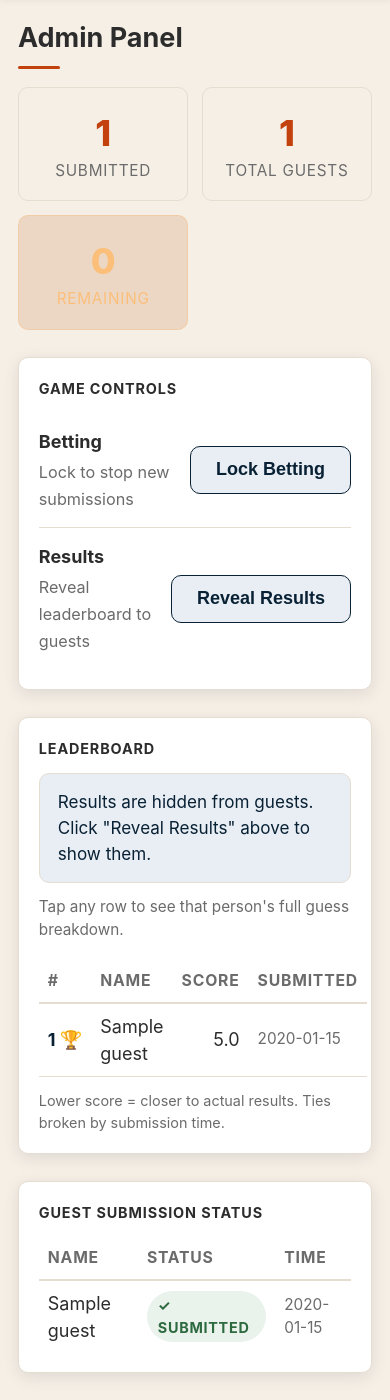
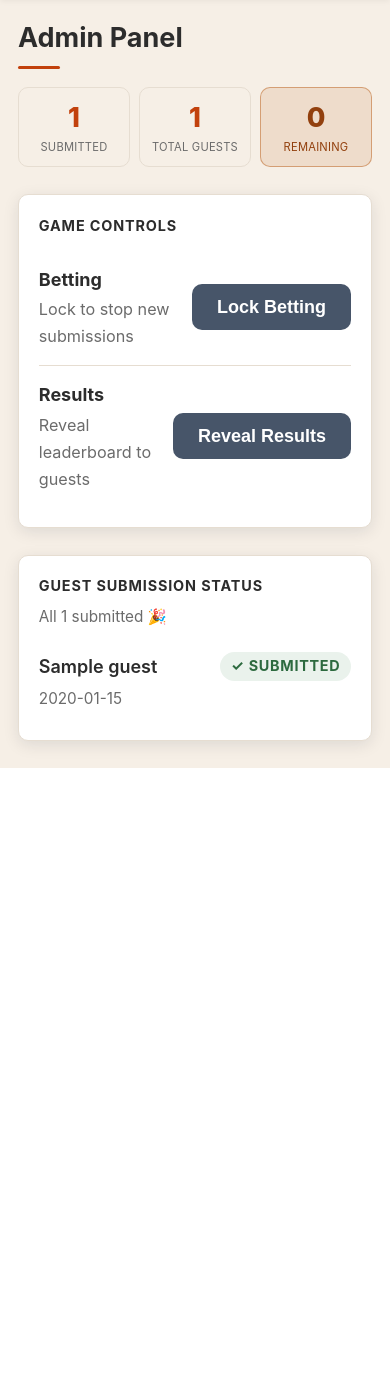
Before and after one commit to Ductapemaster/sparky-dog-bet, a Flask app: page /admin in a window 390 px wide. Shown: the part 118-1518 px from the top of the page. After the commit the page ends 886 px from the top, so only its background shows below. Run offline with Flask 3, Linux system fonts and the light colour scheme; the visitor is signed in with stand-in values (Sample User, id 1); data comes from the database, SQL or seed files in the repository; tables that the repository leaves empty hold one stand-in row (values such as "Sample post"); grey boxes marked "Sample" are stand-in pictures.

Commit message:
admin: guest status board, name filter, inline guest edit
Rework the admin guests panel into a submission-status board: show each
guest's submitted/pending state, add a live name filter, and allow
editing a guest's bet inline without leaving the page. Order the guest
list by submission status (pending first) so outstanding guests are
easy to find.

Co-Authored-By: Claude Opus 4.8 <noreply@anthropic.com>

```diff
--- a/app/db.py
+++ b/app/db.py
@@ -185,7 +185,8 @@ def verify_guest(name, phone4):
 def get_all_guests():
     with _get_db() as conn:
         rows = conn.execute(
-            "SELECT id, name, phone4, has_submitted, submitted_at FROM guests ORDER BY name"
+            "SELECT id, name, phone4, has_submitted, submitted_at FROM guests "
+            "ORDER BY has_submitted ASC, name"
         ).fetchall()
         return [
             {
--- a/app/templates/admin.html
+++ b/app/templates/admin.html
@@ -52,9 +52,9 @@
       <div class="stat-num">{{ total }}</div>
       <div class="stat-lbl">Total Guests</div>
     </div>
-    <div class="stat-box" style="border-color:rgba(251,191,122,0.4); background:rgba(180,83,9,0.15);">
-      <div class="stat-num" style="color:#fbbf7a;">{{ total - submitted }}</div>
-      <div class="stat-lbl" style="color:#fbbf7a;">Remaining</div>
+    <div class="stat-box" style="border-color:rgba(180,83,9,0.45); background:rgba(180,83,9,0.12);">
+      <div class="stat-num" style="color:#92400e;">{{ total - submitted }}</div>
+      <div class="stat-lbl" style="color:#92400e;">Remaining</div>
     </div>
   </div>
 
@@ -85,91 +85,32 @@
   </div>
 
   <div class="card" style="margin-bottom:1.5rem;">
-    <h3 class="admin-sh">Leaderboard</h3>
-    {% if not has_actual %}
-    <div class="alert alert-info">Add actual DNA results in the Results tab to see scores.</div>
-    {% elif leaderboard %}
-      {% if not status.revealed %}
-      <div class="alert alert-info" style="margin-bottom:0.75rem;">
-        Results are hidden from guests. Click "Reveal Results" above to show them.
-      </div>
-      {% endif %}
-      <p class="muted" style="font-size:0.85rem; margin-bottom:1rem;">Tap any row to see that person's full guess breakdown.</p>
-      <table>
-        <thead>
-          <tr><th>#</th><th>Name</th><th style="text-align:right;">Score</th><th>Submitted</th></tr>
-        </thead>
-        <tbody>
-          {% for entry in leaderboard %}
-          <tr style="cursor:pointer;" onclick="toggleAdminRow({{ loop.index }})">
-            <td class="rank" style="white-space:nowrap;">{{ loop.index }}{% if loop.first %} 🏆{% elif loop.last and leaderboard|length > 1 %} 💩{% endif %}</td>
-            <td>{{ entry.name }}</td>
-            <td style="text-align:right;">{{ entry.score }}</td>
-            <td class="muted" style="font-size:0.85rem;">{{ entry.submitted_at or '—' }}</td>
-          </tr>
-          <tr id="alb-{{ loop.index }}" style="display:none;">
-            <td colspan="4" style="padding:0; border-top:none;">
-              <div style="background:var(--primary-pale); padding:0.75rem 1rem;">
-                <table style="width:100%; font-size:0.85rem;">
-                  <thead>
-                    <tr>
-                      <th style="padding-bottom:0.4rem;">Breed</th>
-                      <th style="text-align:right; padding-bottom:0.4rem;">Guess</th>
-                      <th style="text-align:right; padding-bottom:0.4rem;">Actual</th>
-                    </tr>
-                  </thead>
-                  <tbody>
-                    {% set guessed = entry.bets | map(attribute='breed') | list %}
-                    {% for b in entry.bets %}
-                    <tr>
-                      <td>{{ b.breed }}</td>
-                      <td style="text-align:right;">{{ b.percentage }}%</td>
-                      <td style="text-align:right;">{{ actual.get(b.breed, 0) | int }}%</td>
-                    </tr>
-                    {% endfor %}
-                    {% for breed, pct in actual.items() %}
-                    {% if breed not in guessed %}
-                    <tr>
-                      <td style="color:var(--text);">{{ breed }}</td>
-                      <td style="text-align:right; color:var(--text);">—</td>
-                      <td style="text-align:right;">{{ pct | int }}%</td>
-                    </tr>
-                    {% endif %}
-                    {% endfor %}
-                  </tbody>
-                </table>
-              </div>
-            </td>
-          </tr>
-          {% endfor %}
-        </tbody>
-      </table>
-      <p class="muted" style="font-size:0.8rem; margin-top:0.75rem;">
-        Lower score = closer to actual results. Ties broken by submission time.
-      </p>
-    {% else %}
-    <p class="muted">No bets submitted yet.</p>
-    {% endif %}
-  </div>
-
-  <div class="card" style="margin-bottom:1.5rem;">
-    <h3 class="admin-sh">Guest Submission Status</h3>
-    <table>
+    <div style="display:flex; justify-content:space-between; align-items:baseline; gap:0.5rem; flex-wrap:wrap;">
+      <h3 class="admin-sh" style="margin-bottom:0;">Guest Submission Status</h3>
+      <span class="muted" style="font-size:0.85rem;">
+        {% if total - submitted > 0 %}
+        <strong style="color:#92400e;">{{ total - submitted }}</strong> still to submit
+        {% else %}
+        All {{ total }} submitted 🎉
+        {% endif %}
+      </span>
+    </div>
+    <table class="status-table" style="margin-top:0.75rem;">
       <thead>
         <tr><th>Name</th><th>Status</th><th>Time</th></tr>
       </thead>
       <tbody>
         {% for g in guests %}
         <tr>
-          <td>{{ g.name }}</td>
-          <td>
+          <td data-label="Name">{{ g.name }}</td>
+          <td data-label="Status" style="white-space:nowrap;">
             {% if g.has_submitted %}
             <span class="badge badge-green">✓ Submitted</span>
             {% else %}
             <span class="badge badge-muted">Pending</span>
             {% endif %}
           </td>
-          <td class="muted" style="font-size:0.85rem;">{{ g.submitted_at or '—' }}</td>
+          <td data-label="Time" class="muted" style="font-size:0.85rem;">{{ g.submitted_at or '—' }}</td>
         </tr>
         {% endfor %}
       </tbody>
@@ -185,26 +126,30 @@
 
   <div class="card" style="margin-bottom:1.5rem;">
     <h3 class="admin-sh">Guests</h3>
-    <table>
+    <input type="search" id="guest-filter" placeholder="🔍 Filter guests by name…"
+           oninput="filterGuests(this.value)" autocomplete="off"
+           style="width:100%; margin-bottom:0.75rem;">
+    <table class="guests-table">
       <thead>
         <tr><th>Name</th><th>PIN</th><th>Status</th><th>Submitted</th><th style="text-align:right;"></th></tr>
       </thead>
       <tbody>
         {% for g in guests %}
-        <tr>
-          <td>{{ g.name }}</td>
-          <td class="muted">{{ g.phone4 or '—' }}</td>
-          <td>
+        <tr class="guest-row" data-name="{{ g.name | lower }}" data-gid="{{ g.id }}"
+            onclick="toggleGuest(this, event)">
+          <td data-label="Name"><span class="guest-chev" aria-hidden="true">›</span>{{ g.name }}</td>
+          <td data-label="PIN" class="muted">{{ g.phone4 or '—' }}</td>
+          <td data-label="Status" style="white-space:nowrap;">
             {% if g.has_submitted %}
             <span class="badge badge-green">✓ Submitted</span>
             {% else %}
             <span class="badge badge-muted">Pending</span>
             {% endif %}
           </td>
-          <td class="muted" style="font-size:0.85rem;">{{ g.submitted_at or '—' }}</td>
-          <td style="white-space:nowrap; text-align:right;">
+          <td data-label="Submitted" class="muted" style="font-size:0.85rem;">{{ g.submitted_at or '—' }}</td>
+          <td class="guest-actions" style="white-space:nowrap; text-align:right;">
             <button type="button" class="btn btn-secondary btn-sm btn-icon"
-                    title="Edit" onclick="toggleRow('eg{{ g.id }}')">
+                    title="Edit" onclick="toggleGuestEdit({{ g.id }}, event)">
               <svg width="13" height="13" viewBox="0 0 24 24" fill="none" stroke="currentColor" stroke-width="2.5" stroke-linecap="round" stroke-linejoin="round" aria-hidden="true"><path d="M11 4H4a2 2 0 0 0-2 2v14a2 2 0 0 0 2 2h14a2 2 0 0 0 2-2v-7"/><path d="M18.5 2.5a2.121 2.121 0 0 1 3 3L12 15l-4 1 1-4 9.5-9.5z"/></svg>
             </button>
             <form method="post" action="{{ url_for('main.admin_guests_delete', guest_id=g.id) }}"
@@ -225,7 +170,7 @@
                      maxlength="4" style="width:80px;">
               <button type="submit" class="btn btn-primary btn-sm">Save</button>
               <button type="button" class="btn btn-secondary btn-sm"
-                      onclick="toggleRow('eg{{ g.id }}')">Cancel</button>
+                      onclick="toggleGuestEdit({{ g.id }}, event)">Cancel</button>
             </form>
           </td>
         </tr>
@@ -600,11 +545,6 @@
     }
   })();
 
-  function toggleAdminRow(i) {
-    var row = document.getElementById('alb-' + i);
-    row.style.display = row.style.display === 'none' ? 'table-row' : 'none';
-  }
-
   function toggleBetEdit(id) {
     var row = document.getElementById('bet-edit-' + id);
     row.style.display = row.style.display === 'none' ? 'table-row' : 'none';
@@ -621,6 +561,30 @@
   function toggleAddBreed(i) {
     var el = document.getElementById('bgadd-' + i);
     el.style.display = el.style.display === 'none' ? 'block' : 'none';
+  }
+
+  function toggleGuest(row, e) {
+    if (e && e.target.closest('button, a, form, input, select')) return;
+    row.classList.toggle('expanded');
+  }
+
+  function toggleGuestEdit(gid, e) {
+    if (e) e.stopPropagation();
+    var form    = document.getElementById('eg' + gid);
+    var row     = document.querySelector('.guest-row[data-gid="' + gid + '"]');
+    var editing = row && row.style.display === 'none';
+    form.style.display = editing ? 'none' : '';
+    if (row) row.style.display = editing ? '' : 'none';
+  }
+
+  function filterGuests(q) {
+    var needle = (q || '').trim().toLowerCase();
+    document.querySelectorAll('.guests-table .guest-row').forEach(function (row) {
+      var match = row.dataset.name.indexOf(needle) !== -1;
+      row.style.display = match ? '' : 'none';
+      var edit = document.getElementById('eg' + row.dataset.gid);
+      if (edit) edit.style.display = 'none';
+    });
   }
 
   // ── Gallery drag-and-drop reorder ─────────────────────────
@@ -732,12 +696,118 @@
   .btn-sm { font-size: 0.8rem; padding: 0.28rem 0.6rem; }
   .btn-icon { padding: 0.28rem 0.45rem; line-height: 1; }
   .btn-icon svg { display: block; }
+
+  /* Admin action buttons — one consistent, legibility-first set (theme-independent).
+     All solid with white icons/text; color conveys the action, not the theme.
+     Scoped under .main so the public pages keep the themed buttons. */
+  .main .btn-primary,
+  .main .btn-secondary,
+  .main .btn-danger,
+  .main .btn-warning {
+    color: #fff;
+    border: none;
+    box-shadow: none;
+    font-weight: 600;
+  }
+  .main .btn-primary   { background: #15803d; }   /* Save / Add / Confirm */
+  .main .btn-primary:hover:not(:disabled)   { background: #11652f; }
+  .main .btn-secondary { background: #475569; }   /* Edit / Cancel / neutral */
+  .main .btn-secondary:hover:not(:disabled) { background: #374252; }
+  .main .btn-danger    { background: #b91c1c; }   /* Delete */
+  .main .btn-danger:hover:not(:disabled)    { background: #991b1b; }
+  .main .btn-warning   { background: #b45309; }   /* Wipe / reset */
+  .main .btn-warning:hover:not(:disabled)   { background: #8f4207; }
   .inline-form {
     display: flex; gap: 0.5rem; flex-wrap: wrap; align-items: center; padding: 0.4rem 0;
   }
   .inline-form input[type=text],
   .inline-form input[type=number] { flex: 1; min-width: 120px; }
   .danger-zone { border: 2px solid #c0392b; }
+
+  .guest-chev { display: none; }
+
+  /* ── Mobile: stacked status list + tap-to-expand guest cards ── */
+  @media (max-width: 600px) {
+    /* iOS Safari: 16px inputs prevent auto-zoom on focus */
+    input, select, textarea { font-size: 16px; }
+
+    /* Bigger tap targets for icon action buttons */
+    .btn-sm.btn-icon { min-width: 40px; min-height: 40px; padding: 0.5rem; }
+    .guest-actions form { margin-left: 0.4rem; }
+
+    /* Guest Submission Status → compact flex rows */
+    .status-table thead { display: none; }
+    .status-table, .status-table tbody, .status-table tr, .status-table td { display: block; }
+    .status-table tr {
+      display: flex; flex-wrap: wrap; align-items: center; justify-content: space-between;
+      gap: 0.4rem 0.6rem; padding: 0.5rem 0; border-bottom: 1px solid var(--border);
+    }
+    .status-table tr:last-child { border-bottom: none; }
+    .status-table td { border: none; padding: 0; }
+    .status-table td[data-label="Name"] { flex: 1 1 auto; font-weight: 600; }
+    .status-table td[data-label="Time"] { flex: 1 0 100%; font-size: 0.72rem; }
+
+    /* Guests management → tap-to-expand cards */
+    .guests-table thead { display: none; }
+    .guests-table, .guests-table tbody, .guests-table tr { display: block; }
+    .guests-table .guest-row {
+      display: grid; align-items: center; column-gap: 0.6rem; row-gap: 0.45rem;
+      grid-template-columns: 1fr auto;
+      grid-template-areas: "name status";
+      border: 1px solid var(--border); border-radius: var(--radius);
+      margin-bottom: 0.5rem; padding: 0.6rem 0.75rem; cursor: pointer;
+    }
+    .guests-table .guest-row td { display: block; border: none; padding: 0; }
+    .guests-table .guest-row td[data-label="Name"]   { grid-area: name; font-weight: 600; }
+    .guests-table .guest-row td[data-label="Status"] { grid-area: status; justify-self: end; }
+    .guests-table .guest-row td[data-label="PIN"]       { grid-area: pin; }
+    .guests-table .guest-row td[data-label="Submitted"] { grid-area: sub; justify-self: end; }
+    .guests-table .guest-row .guest-actions             { grid-area: act; }
+
+    /* Collapsed: name + status only */
+    .guests-table .guest-row td[data-label="PIN"],
+    .guests-table .guest-row td[data-label="Submitted"],
+    .guests-table .guest-row .guest-actions { display: none; }
+
+    /* Expanded: keep name + status on the top line, add a meta line + actions */
+    .guests-table .guest-row.expanded {
+      grid-template-areas:
+        "name status"
+        "pin  sub"
+        "act  act";
+    }
+    .guests-table .guest-row.expanded td[data-label="PIN"],
+    .guests-table .guest-row.expanded td[data-label="Submitted"] {
+      display: block; font-size: 0.8rem; color: var(--text); opacity: 0.85;
+      padding-top: 0.15rem; border-top: 1px solid var(--border);
+    }
+    .guests-table .guest-row.expanded td[data-label="PIN"]::before {
+      content: "PIN "; font-weight: 700; font-size: 0.62rem; text-transform: uppercase;
+      letter-spacing: 0.05em; opacity: 0.7;
+    }
+    .guests-table .guest-row.expanded td[data-label="Submitted"]:not(:empty)::before {
+      content: "🕑 ";
+    }
+    .guests-table .guest-row.expanded .guest-actions {
+      display: flex; justify-content: flex-end; gap: 0.5rem;
+      padding-top: 0.5rem !important; text-align: right !important;
+    }
+    .guest-chev {
+      display: inline-block; margin-right: 0.4rem; color: var(--primary);
+      font-weight: 700; transition: transform 0.15s;
+    }
+    .guest-row.expanded .guest-chev { transform: rotate(90deg); }
+    /* Keep the edit form row aligned with cards */
+    .guests-table tr[id^="eg"] td { display: block; padding: 0.6rem 0.75rem; }
+  }
+
+  /* ── Mobile: keep the three summary boxes on one tidy row ── */
+  @media (max-width: 480px) {
+    .stat-grid { grid-template-columns: repeat(3, 1fr); gap: 0.5rem; }
+    .stat-box  { padding: 0.6rem 0.4rem; }
+    .stat-num  { font-size: 1.5rem; }
+    .stat-lbl  { font-size: 0.62rem; letter-spacing: 0.02em; }
+  }
 </style>
 {% endif %}
 {% endblock %}
```
